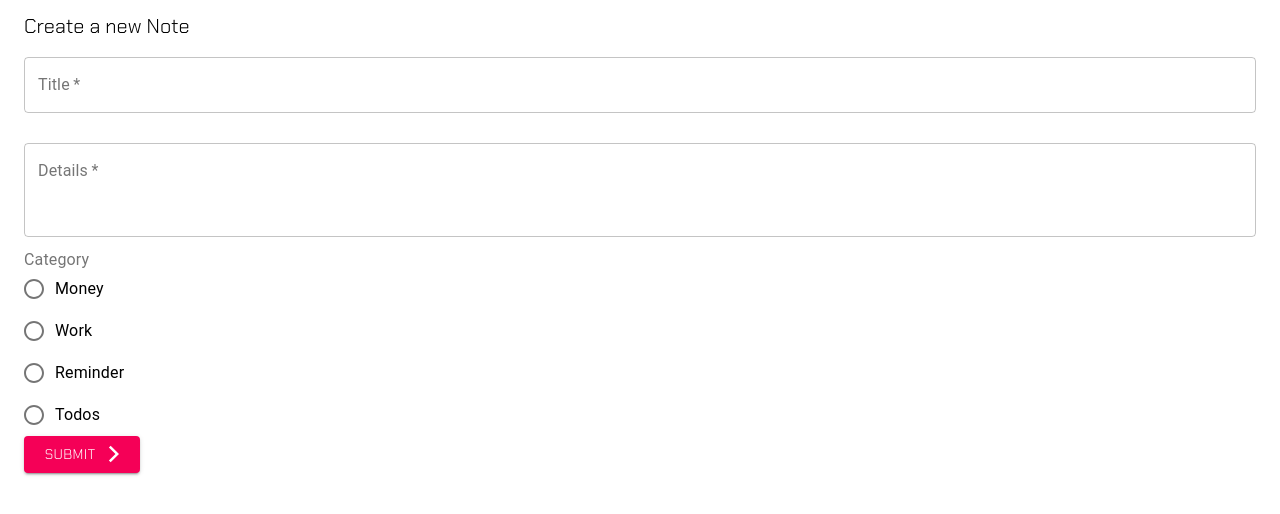
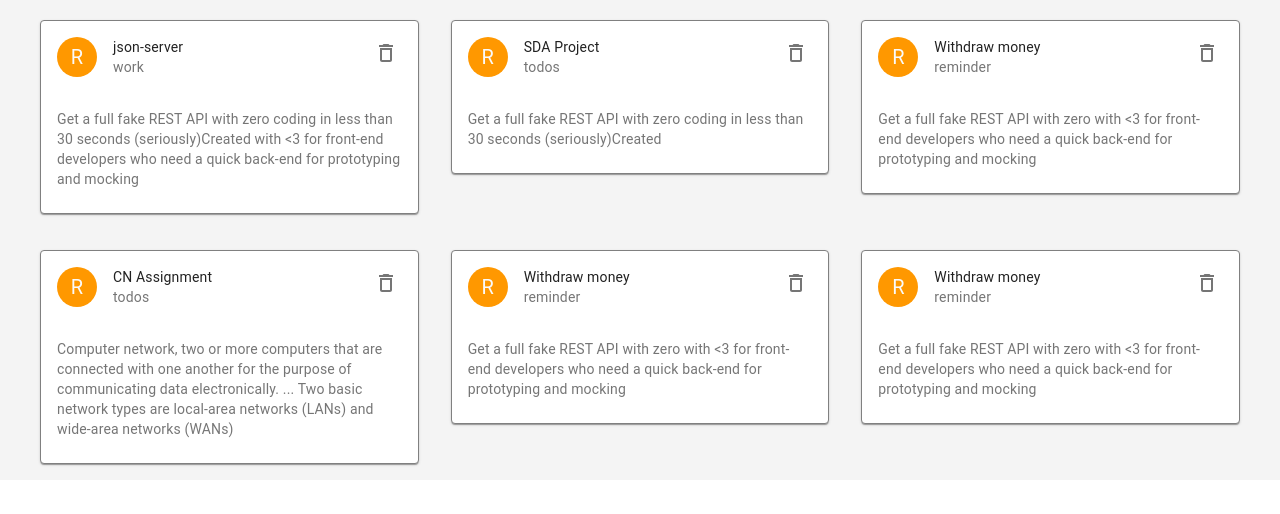
Before and after one commit to Malhar-Soomro/NotesWebApp, a React (Create React App) app: page / in a window 1280 px wide. Shown: the top 514 px of the page. Built offline with nearby package versions, Linux system fonts and the light colour scheme; data requests are answered from the project's data file.

Commit message:
create and notes page displayed in layout comp

```diff
--- a/src/App.js
+++ b/src/App.js
@@ -7,6 +7,7 @@
 } from "react-router-dom";
 import CreatePage from './pages/CreatePage';
 import NotesPage from './pages/NotesPage';
+import Layout from './components/Layout';
 
 
 function App() {
@@ -14,12 +15,14 @@
     <Router>
       <div>
         <Switch>
-          <Route exact path="/">
-            <CreatePage />
-          </Route>
-          <Route exact path="/notes">
-            <NotesPage />
-          </Route>
+          <Layout>
+            <Route exact path="/">
+              <NotesPage />
+            </Route>
+            <Route exact path="/create">
+              <CreatePage />
+            </Route>
+          </Layout>
         </Switch>
       </div>
     </Router>
--- /dev/null
+++ b/src/components/Layout.js
@@ -0,0 +1,23 @@
+import { makeStyles } from '@material-ui/styles'
+import React from 'react'
+
+
+const useStyle = makeStyles({
+    layout: {
+        backgroundColor: "#f4f4f4",
+        width: "100%"
+    }
+});
+const Layout = ({ children }) => {
+    const classes = useStyle();
+    return (
+        <div>
+
+            <div className={classes.layout}>
+                {children}
+            </div>
+        </div>
+    )
+}
+
+export default Layout
--- a/src/pages/NotesPage.js
+++ b/src/pages/NotesPage.js
@@ -22,7 +22,7 @@
                 {
                     notes.map(note => {
                         return (
-                            <Grid item lg={4} md={6}>
+                            <Grid key={note.id} item lg={4} md={6}>
                                 <NoteCard
                                     title={note.title}
                                     category={note.category}
```
